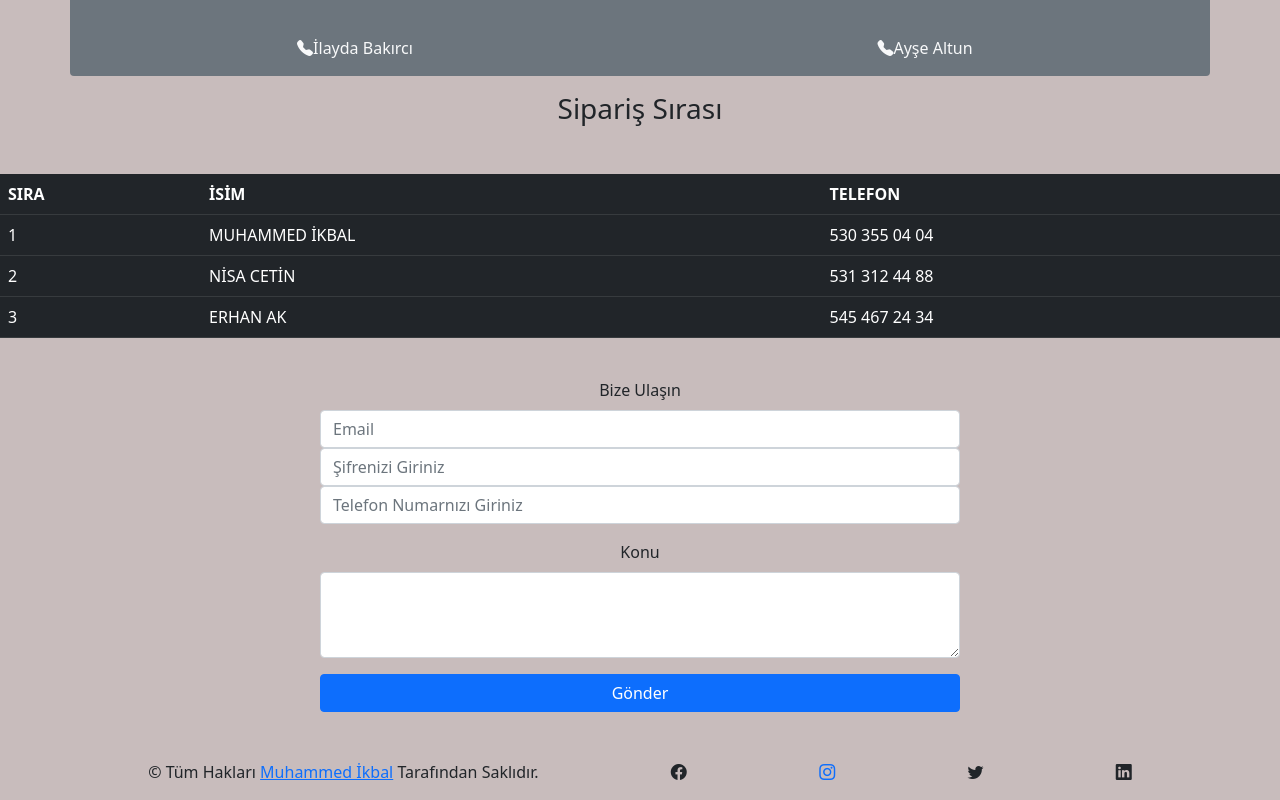
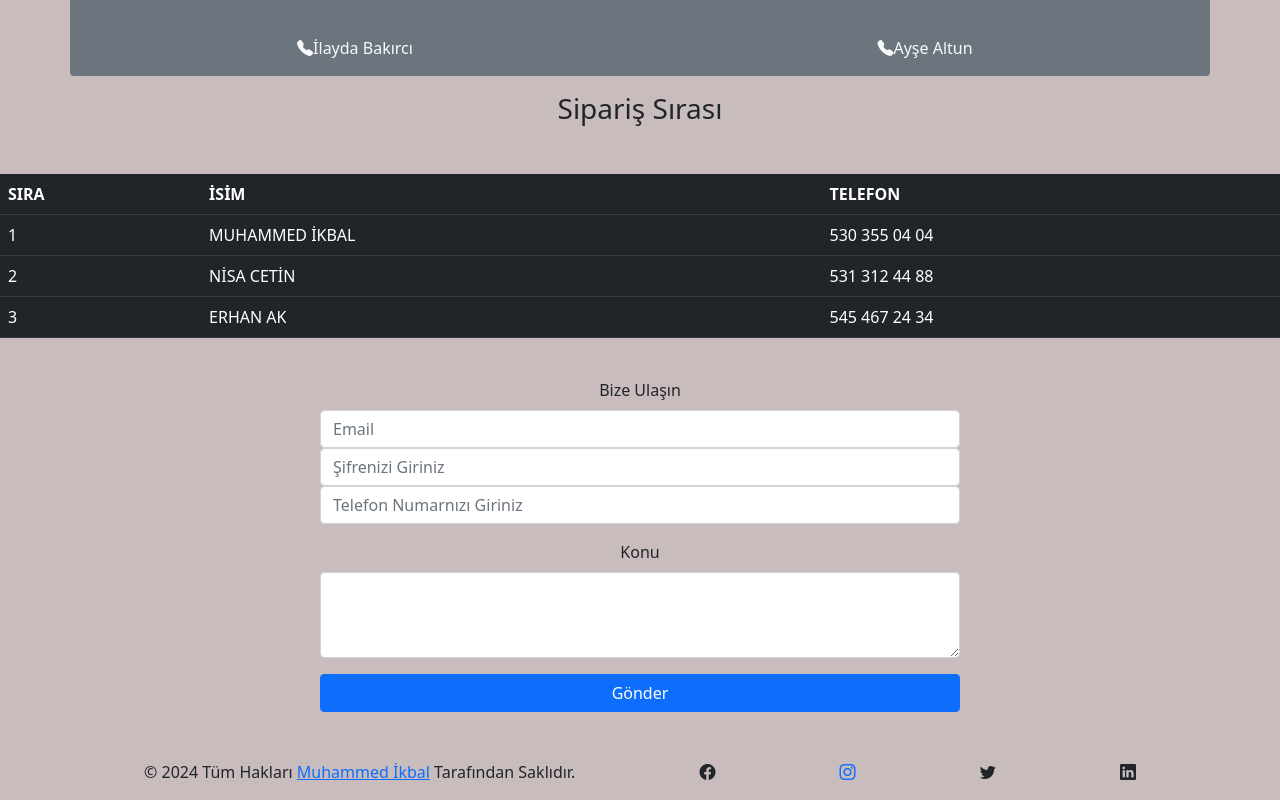
Before and after one commit to muhammedikbal99/BMW-bootstarp-clone, a plain HTML site: page index.html in a window 1280 px wide. Shown: the part 1872-2672 px from the top of the page. Drawn offline with nearby package versions, Linux system fonts and the light colour scheme.

Commit message:
first commit

```diff
--- a/index.html
+++ b/index.html
@@ -192,7 +192,7 @@
   <!--footer-->
   <footer>
     <div class="container d-flex justify-content-around mt-5">
-    <p>&#169 Tüm Hakları <a href="https://github.com/muhammedikbal99?tab=projects">Muhammed İkbal</a> Tarafından Saklıdır.</p>
+    <p>&#169 2024 Tüm Hakları <a href="https://github.com/muhammedikbal99?tab=projects">Muhammed İkbal</a> Tarafından Saklıdır.</p>
       <i class="bi bi-facebook"></i>
       <a href="https://www.instagram.com/muhammedikbaal?igsh=bTNxeThzcDJpYzJo"><i class="bi bi-instagram"></i></a>
       <i class="bi bi-twitter"></i>
```
Also changed, not shown: 1 other file.
